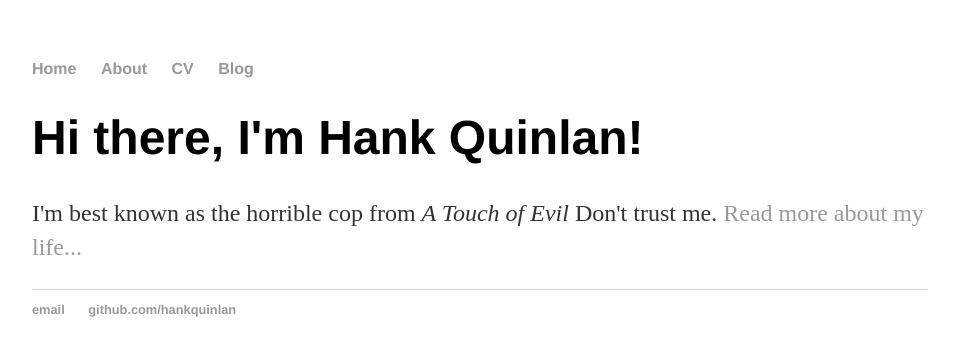
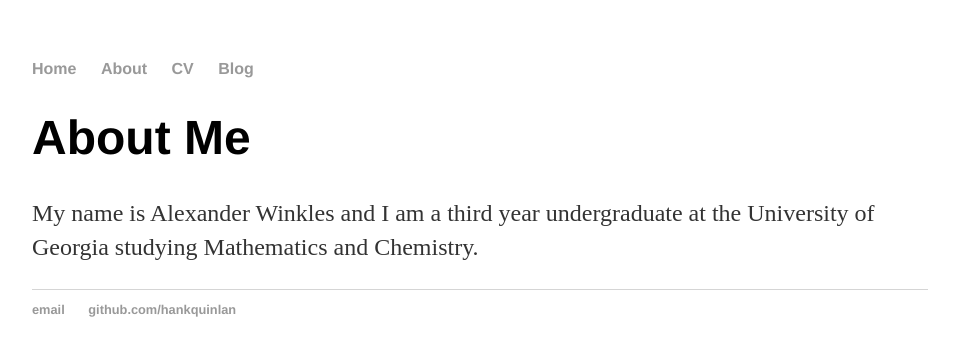
Before and after one commit to atwinkles/atwinkles.github.io, a Jekyll site: the page built from index.html, in a window 1280 px wide. Shown: the top 356 px of the page, without its empty margins (160-1115 px from the left). Built offline with Jekyll 4.4.1, drawn with Linux system fonts in a browser that asks for light colours.

Commit message:
Update index.html

```diff
--- a/index.html
+++ b/index.html
@@ -2,7 +2,7 @@
 layout: default
 title: Hank Quinlan, Horrible Cop
 ---
-<div class="blurb">
-	<h1>Hi there, I'm Hank Quinlan!</h1>
-	<p>I'm best known as the horrible cop from <em>A Touch of Evil</em> Don't trust me. <a href="/about">Read more about my life...</a></p>
+<div class="Content">
+	<h1>About Me</h1>
+	<p>My name is Alexander Winkles and I am a third year undergraduate at the University of Georgia studying Mathematics and Chemistry.</a></p>
 </div><!-- /.blurb -->
```
